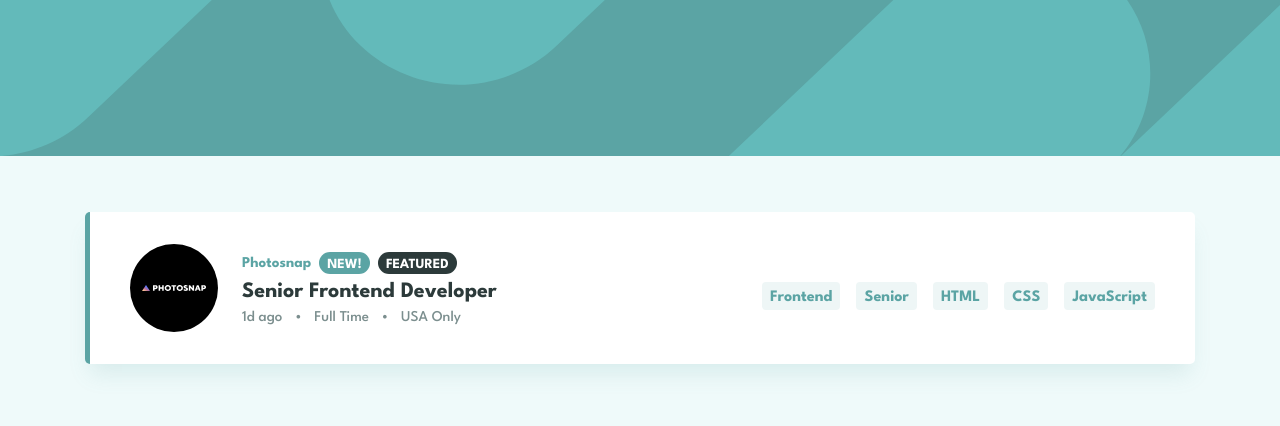
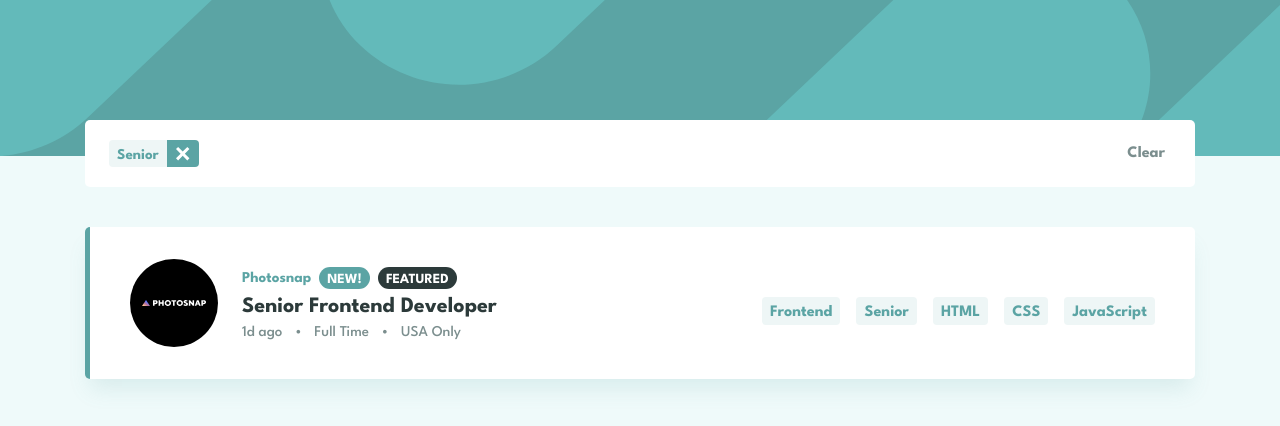
Before and after one commit to Freja137/job_listing, a Vue app: page / in a window 1280 px wide. Both pictures are taken after a click on the button "Senior". Shown: the top 426 px of the page. Built offline with nearby package versions, Linux system fonts and the light colour scheme.

Commit message:
styler filter baren

```diff
--- a/src/App.vue
+++ b/src/App.vue
@@ -34,6 +34,15 @@ const filteredJobs = computed(() => {
   });
 });
 
+//Fjerner et filter ved at beholde alle de andre
+function removeFilter (tag) {
+  filters.value=filters.value.filter((filter)=>filter !==tag);
+}
+
+function clearFilters() {
+  filters.value= [];
+}
+
 </script>
 
 <template>
@@ -43,6 +52,23 @@ const filteredJobs = computed(() => {
   <!-- Sidens hovedindhold -->
    <main>
     <!-- Viser jobs i en listevisning -->
+
+    <!-- Filter sektionen, vises kun hvis der mindst er valgt ét filter -->
+     <div v-if="filters.length" class="filter-bar">
+      <!-- De valgte filtre -->
+       <ul class="filter-list">
+        <li v-for="filter in filters" :key="filter" class="filter-item">
+          <span class="filter-name">
+            {{ filter }}
+          </span>
+          <button type="button" class="filter-remove" :aria-label="'Remove' + filter" @click="removeFilter(filter)">
+            <img src="/public/images/icon-remove.svg" :alt="'Remove' + filter">
+          </button>
+        </li>
+       </ul>
+       <button type="button" class="filter-clear" @click="clearFilters">Clear</button>
+     </div>
+
     <ul class="job-list">
       <!-- Èt listepunkt pr. job, hvor id'et bruges som unik nøgle -->
       <li v-for="job in filteredJobs" :key="job.id" class="job-card" :class="{ featured: job.featured }">
--- a/src/style.css
+++ b/src/style.css
@@ -155,6 +155,72 @@ main {
   height: 48px;
 }
 
+.filter-bar {
+  display: flex;
+  align-items: center;
+  justify-content: space-between;
+  gap: 16px;
+  background-color: white;
+  border-radius: 5px;
+  padding: 20px 24px;
+  margin: -92px 0 40px;
+  box-shadow: 15px 20px -5px hsla(180, 29%, 50%, 0.15);
+}
+
+.filter-list {
+  list-style: none;
+  margin: 0;
+  padding: 0;
+  display: flex;
+  flex-wrap: wrap;
+  gap: 16px;
+}
+
+.filter-item {
+  display: flex;
+}
+
+.filter-name {
+  color: var(--cyan);
+  background-color: var(--tag-bg);
+  font-weight: 700;
+  padding: 8px 8px 5px;
+  border-radius: 4px 0 0 4px;
+}
+
+.filter-remove {
+  display: flex;
+  align-items: center;
+  justify-content: center;
+  width: 32px;
+  background-color: var(--cyan);
+  border: none;
+  border-radius: 0 4px 4px 0;
+  cursor: pointer;
+}
+
+/* Krydset bliver mørkt ved hover og tastaturfokus */
+.filter-remove:hover,
+.filter-remove:focus-visible {
+  background-color: var(--dark);
+}
+
+.filter-clear {
+  font-family: inherit;
+  font-size: 16px;
+  font-weight: 700;
+  color: var(--gray);
+  background: none;
+  border: none;
+  cursor: pointer;
+}
+
+.filter-clear:hover,
+.filter-clear:focus-visible {
+  color: var(--cyan);
+  text-decoration: underline;
+}
+
 @media(min-width:768px) {
   .site-header {
     background-image: url("../public/images/bg-header-desktop.svg");
```
